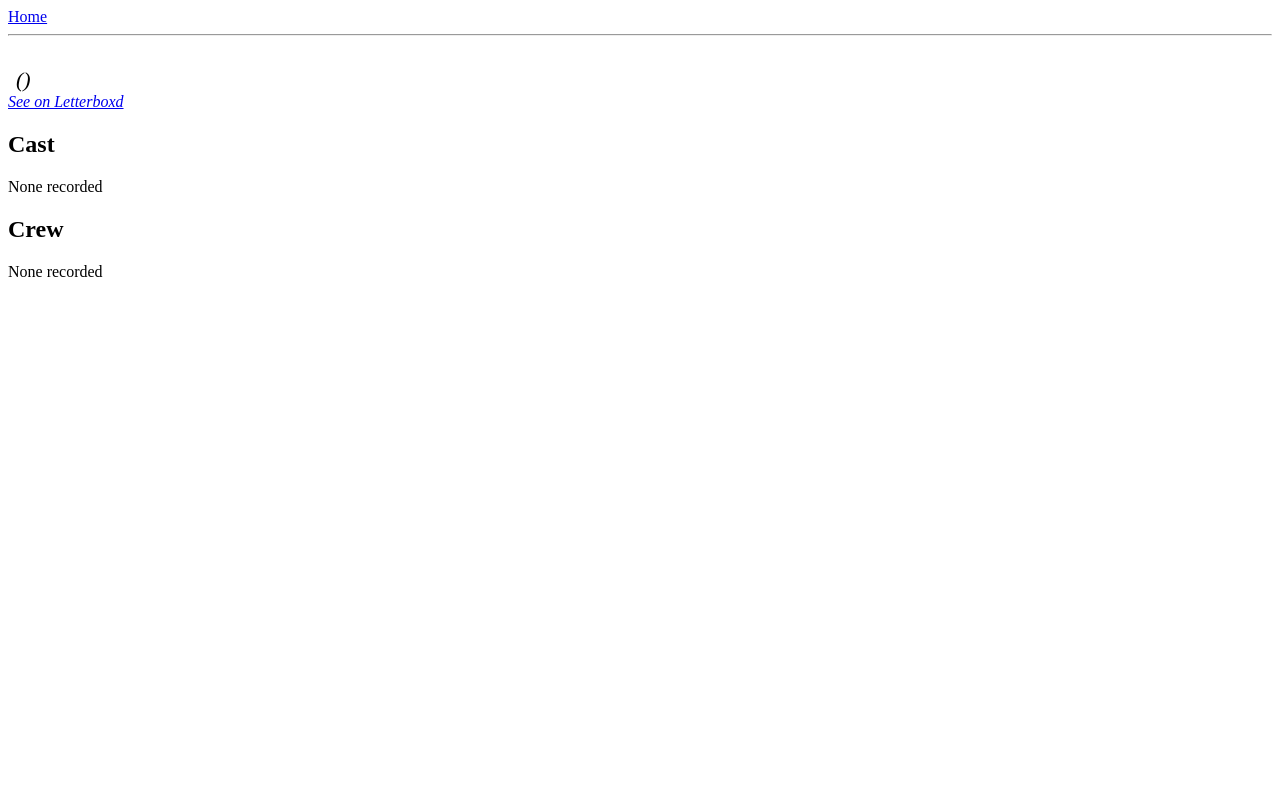
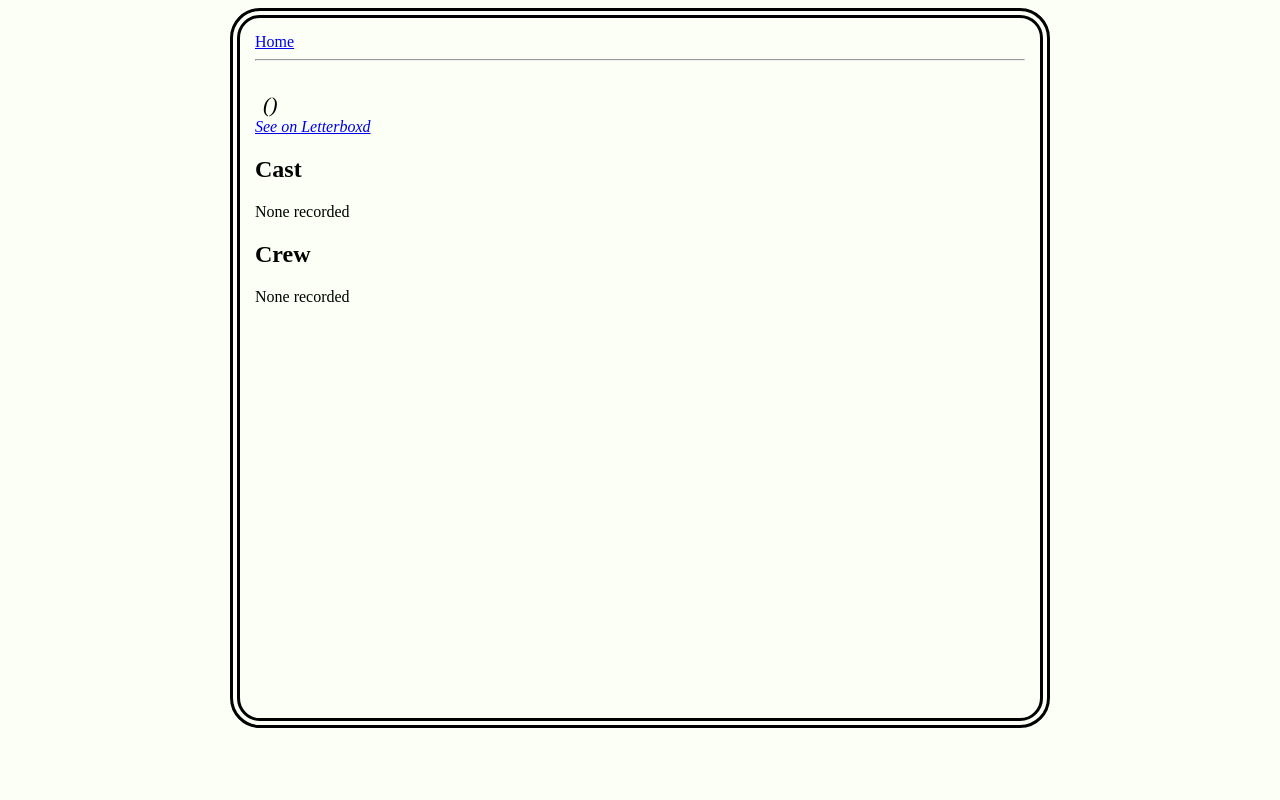
Before and after one commit to smalawi/letterboxd-app, a Flask app: template letterboxd-app/app/templates/movie.html in a window 1280 px wide. Run offline with Flask 2, Linux system fonts and the light colour scheme; the template is opened without the code that fills it, so the values that code supplies are empty; some libraries are stand-ins or nearby versions.

Commit message:
some initial styling

```diff
--- a/letterboxd-app/app/static/styles/style.css
+++ b/letterboxd-app/app/static/styles/style.css
@@ -1,3 +1,35 @@
+html {
+	background-color: #fcfff5;
+}
+
+.rounded-panel {
+	height: 100%;
+	border-color: black;
+	border-width: 10px;
+	border-style: double;
+	border-radius: 30px;
+	width: 800px;
+	height: 700px;
+	margin: auto;
+	overflow: auto;
+}
+
+.panel-contents {
+	margin: 15px;
+}
+
+/*
+h1 {
+	/* animation: colorshift 1s infinite alternate;
+	background: linear-gradient(to top left, red, rgba(255, 153, 150, 0), red), linear-gradient(to top right, yellow, rgba(255, 153, 150, 0), rgba(0, 255, 0, 1)) rgba(0, 153, 255, 1);
+	/* clip hackery
+	background-clip: text;
+	-webkit-background-clip: text;
+	-webkit-text-fill-color: transparent;
+	display: inline-block;
+}
+*/
+
 a:visited {
 	color: blue;
 }
@@ -33,6 +65,6 @@
 	margin: 0; /* Remove margins */
 }
 
-li {
+.hidden {
 	display: none;
 }
--- a/letterboxd-app/app/templates/base.html
+++ b/letterboxd-app/app/templates/base.html
@@ -1,4 +1,6 @@
 <html>
+	<div class="rounded-panel">
+		<div class="panel-contents">
 			<head>
 				<title>Letterboxd</title>
 				<link rel= "stylesheet" href= "{{ url_for('static', filename='styles/style.css') }}">
@@ -17,4 +19,6 @@
 				{% endwith %}
 				{% block content %}{% endblock %}
 			</body>
+		</div>
+	</div>
 </html>
--- a/letterboxd-app/app/templates/movie.html
+++ b/letterboxd-app/app/templates/movie.html
@@ -12,7 +12,7 @@
 		<ul id="castList">
 			{% for movieperson in movieperson_info %}
 				{% if movieperson.role == 'actor' %}
-					<li>
+					<li class="hidden">
 						<a href="{{ url_for('person', person_id=movieperson.person_id) }}">{{ movieperson.person_name }}</a>
 					</li>
 				{% endif %}
@@ -31,8 +31,8 @@
 			{% for movieperson in movieperson_info %}
 				{% if movieperson.role != 'actor' %}
 					<tr>
+						<td>{{ movieperson.role }}</td>
 						<td><a href="{{ url_for('person', person_id=movieperson.person_id) }}">{{ movieperson.person_name }}</a></td>
-						<td>{{ movieperson.role }}</td>
 					</tr>
 				{% endif %}
 			{% endfor %}
```
Lines whose indentation alone changed are shown as unchanged.
